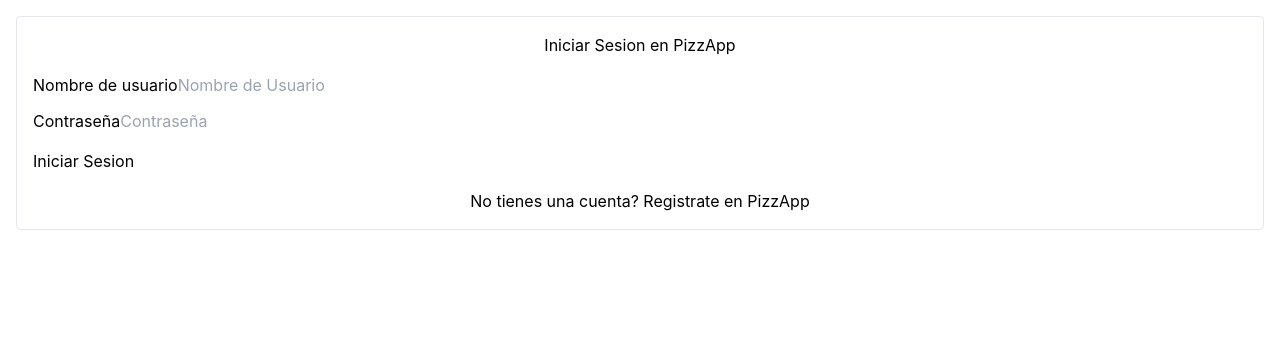
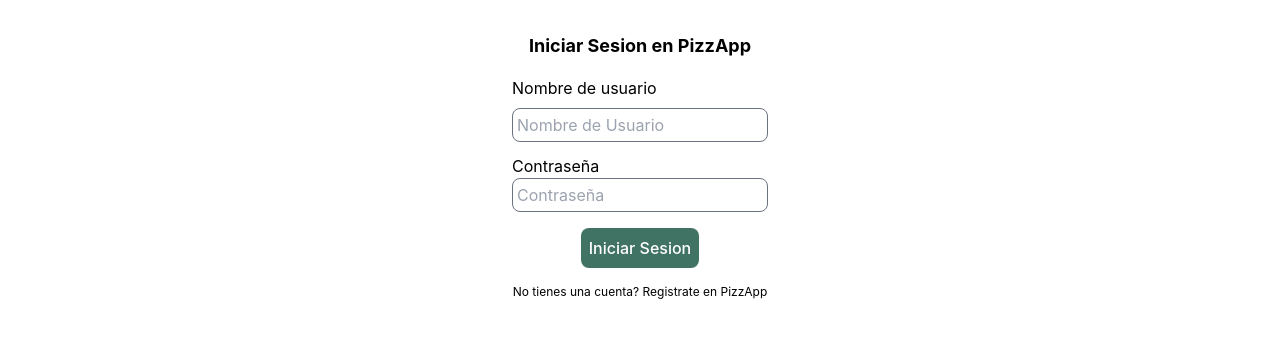
Before and after one commit to NahuelMendez/elem-ing-software, a React (Create React App) app in the folder frontend/: page /login in a window 1280 px wide. Shown: the top 338 px of the page. Built offline with nearby package versions, Linux system fonts and the light colour scheme.

Commit message:
styles added for login form, separation by roles in rgister added

```diff
--- a/frontend/src/App.js
+++ b/frontend/src/App.js
@@ -6,7 +6,7 @@ import Login from "./components/Login";
 import MyMenu from "./components/MyMenu";
 import MainView from "./components/MainView";
 import Profile from "./components/Profile";
-import RegisterView from "./components/Register/RegisterView";
+import RegisterView from "./components/Register";
 
 function App() {
   return (
--- a/frontend/src/components/Login/index.js
+++ b/frontend/src/components/Login/index.js
@@ -1,11 +1,11 @@
-import React, {useState} from "react";
+import React, { useState } from "react";
 import api from '../../Api/ApiObject';
 import { Link } from 'react-router-dom';
 import { useHistory } from "react-router-dom";
 
 const Login = () => {
 
-  const [data, setData] = useState({username: "", password: ""});
+  const [data, setData] = useState({ username: "", password: "" });
   const [error, setError] = useState("");
   const history = useHistory();
 
@@ -13,7 +13,7 @@ const Login = () => {
     setData(prevState => ({ ...prevState, [name]: event.target.value }));
   }
 
-  const handleSubmit = (event) =>{
+  const handleSubmit = (event) => {
     event.preventDefault()
     api.login(data)
       .then(_ => history.push('/home'))
@@ -21,28 +21,28 @@ const Login = () => {
   }
 
   return (
-    <div className = "border border-secondary rounded p-4 m-4 h-100">
-        <form onSubmit={handleSubmit}>
-        <h1 className = "mb-4 text-center">
+    <div className="w-full mt-8 flex flex-col justify-center items-center">
+      <h1 className="mb-4 text-center text-lg font-bold">
         Iniciar Sesion en PizzApp
       </h1>
-        <div className="form-floating mb-3">
-          <label htmlFor="floatingInput">Nombre de usuario</label>
+      <form onSubmit={handleSubmit} className="w-1/5">
+        <div className="flex w-full flex-col mb-3">
+          <label className="mb-2" htmlFor="floatingInput">Nombre de usuario</label>
           <input
             type="text"
             id="floatingInput"
-            className="form-control"
+            className="input w-full"
             placeholder="Nombre de Usuario"
             value={data.username}
             aria-describedby="validationTooltipPrepend" required
             onChange={handleChange("username")}
           />
         </div>
-        <div className="form-floating">
+        <div className="flex w-full flex-col mb-3">
           <label htmlFor="password">Contraseña</label>
           <input
             type="password"
-            className="form-control"
+            className="input w-full"
             id="floatingPasword"
             placeholder="Contraseña"
             value={data.password}
@@ -50,17 +50,17 @@ const Login = () => {
             onChange={handleChange("password")}
           />
         </div>
-        <div className="d-grid gap-2 col-12 mx-auto">
-        <button type="submit" className="btn btn-info rounded-pill my-4">
+        <div className="w-full flex justify-center mt-4">
+          <button type="submit" className="button-principal">
             Iniciar Sesion
           </button>
         </div>
         <div>
-            {error && <div id= "alertReg" className="alert alert-danger" role="alert">
+          {error && <div id="alertReg" className="alert alert-danger" role="alert">
             El nombre de usuario y/o la contraseña no son correctos. Por favor reviselos e intente nuevamente.
           </div>}
         </div>
-        <Link to={"/register"}> <p className = "text-center">No tienes una cuenta? Registrate en PizzApp</p> </Link>
+        <Link to={"/register"}> <p className="text-center text-xs mt-4">No tienes una cuenta? Registrate en PizzApp</p> </Link>
       </form>
     </div>
   )
--- a/frontend/src/components/Register/RegisterView.js
+++ b/frontend/src/components/Register/RegisterForm.js
@@ -3,7 +3,7 @@ import { useHistory } from "react-router-dom";
 import { Link } from 'react-router-dom';
 import api from '../../Api/ApiObject';
 
-const RegisterForm = () => {
+const RegisterForm = ({ role }) => {
 
   const [data, setData] = useState({
     name: "",
@@ -23,8 +23,6 @@ const RegisterForm = () => {
   const handleConfirmPasswordChange = (event) => {
     setConfirmPassword(event.target.value);
   };
-
-  //encapsular la api en un objeto
 
   const handleSubmit = (event) => {
     event.preventDefault();
@@ -49,13 +47,13 @@ const RegisterForm = () => {
 
   return (
     <div className="w-full flex flex-col justify-center items-center">
-      <form onSubmit={handleSubmit} className="mt-8 w-1/5">
-        <div className="flex justify-center">
-          <h1 className="text-lg font-bold">
-            Registrarse en PizzApp
-          </h1>
-        </div>
-        <div className="fields-container w-full">
+      <div className="flex mt-8 justify-center">
+        <h1 className="text-lg font-bold">
+          Registrarse en PizzApp como {role}
+        </h1>
+      </div>
+      <form onSubmit={handleSubmit} className="mt-4 w-1/5">
+        <div className="w-full">
           <div className="flex flex-col w-full mb-2">
             <label htmlFor="floatingInput">Nombre</label>
             <input
--- /dev/null
+++ b/frontend/src/components/Register/index.js
@@ -0,0 +1,25 @@
+import React, { useState } from "react";
+import RegisterForm from "./RegisterForm";
+
+const RegisterLayout = () => {
+  const [showForm, setShowForm] = useState({ show: false, role: '' })
+
+  const handleShowForm = (role) => {
+    setShowForm({ show: true, role })
+  }
+
+  return !showForm.show ? (
+    <div className="w-full h-screen flex items-center justify-center">
+      <div className="w-1/4 pt-2 px-4 h-2/4 flex flex-col items-center">
+        <p className="text-xl font-medium">¿Cómo queres registrarte?</p>
+        <div className="w-full items-center h-2/3 flex justify-between">
+          <button onClick={() => handleShowForm('pizzeria')} className="button-principal">Como pizzeria</button>
+          <button onClick={() => handleShowForm('consumidor')} className="button-principal">Como consumidor</button>
+        </div>
+      </div>
+    </div>
+  ) :
+    <RegisterForm role={showForm.role}/>
+}
+
+export default RegisterLayout
--- a/frontend/tailwind.config.js
+++ b/frontend/tailwind.config.js
@@ -4,7 +4,8 @@ module.exports = {
   theme: {
     extend: {
       colors:{
-        principal: '#417365'
+        principal: '#417365',
+        secundary: '#FAE390'
       }
     }
   },
```
Also changed, not shown: 2 other files (tests, documents, lock files or other folders). Lines whose indentation alone changed are shown as unchanged.
